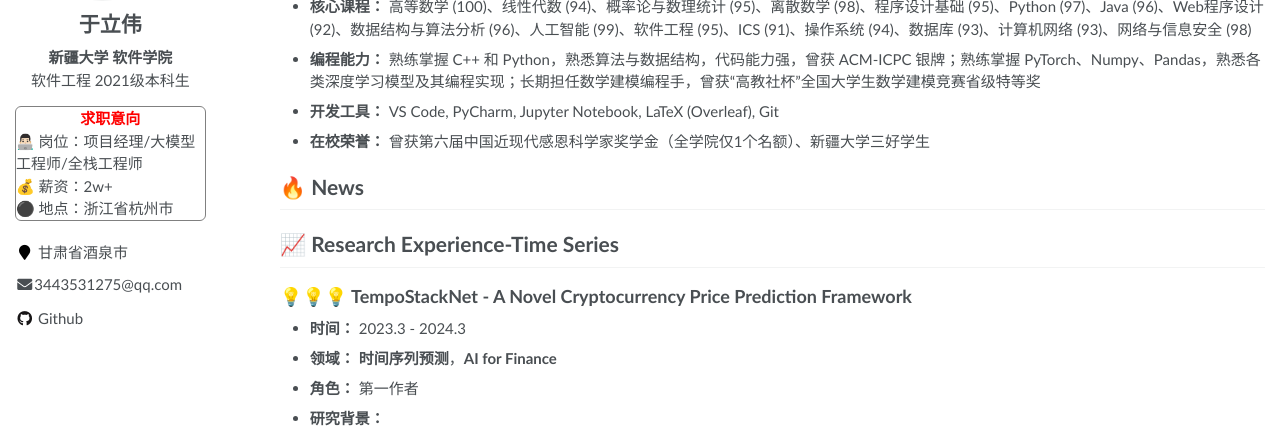
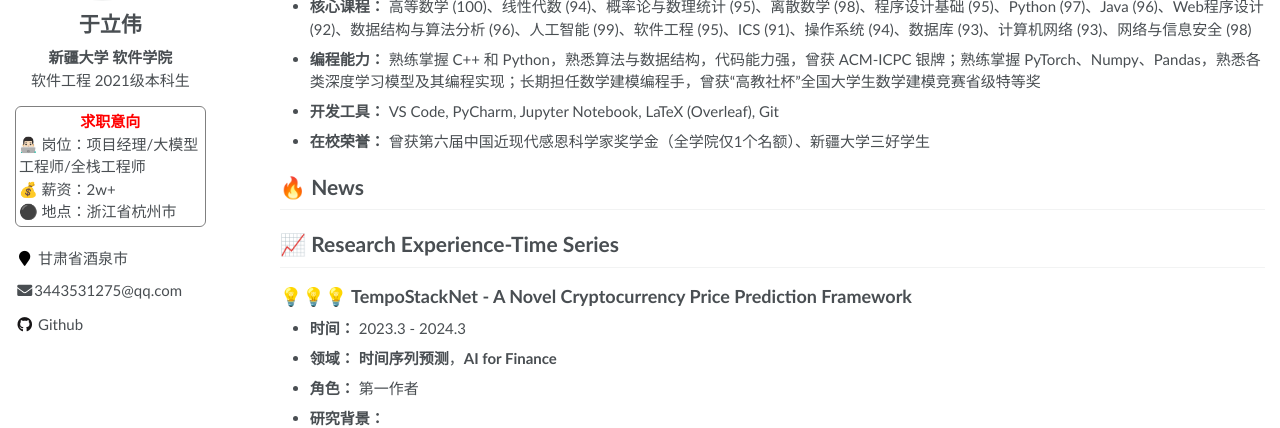
Before and after one commit to weiliyv/weiliyv.github.io, a Jekyll site: the page built from _pages/about.md, in a window 1280 px wide. Shown: the part 314-742 px from the top of the page. Built offline with Jekyll 4.4.1, drawn with Linux system fonts in a browser that asks for light colours.

Commit message:
Update author-profile.html

```diff
--- a/_includes/author-profile.html
+++ b/_includes/author-profile.html
@@ -26,7 +26,7 @@
 
   <div class="author__urls-wrapper">
 
-    <div style="display: flex; flex-direction: column; margin-bottom: 20px; border: 1px solid grey; border-radius: 6px;">
+    <div style="display: flex; flex-direction: column; margin-bottom: 20px; border: 1px solid grey; padding: 3px; border-radius: 6px;">
         <div style="text-align: center; font-weight: bold; color: red;">
             求职意向
         </div>
```
